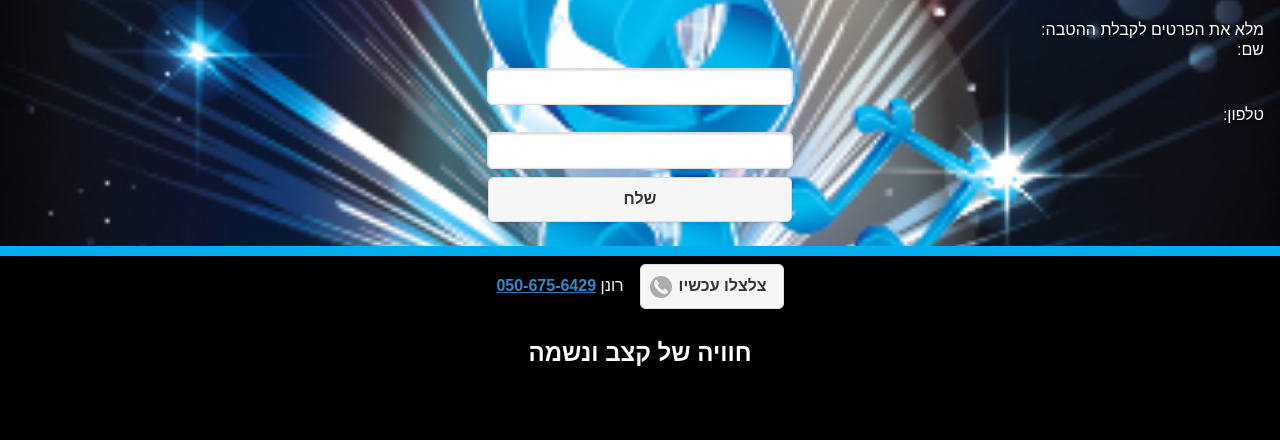
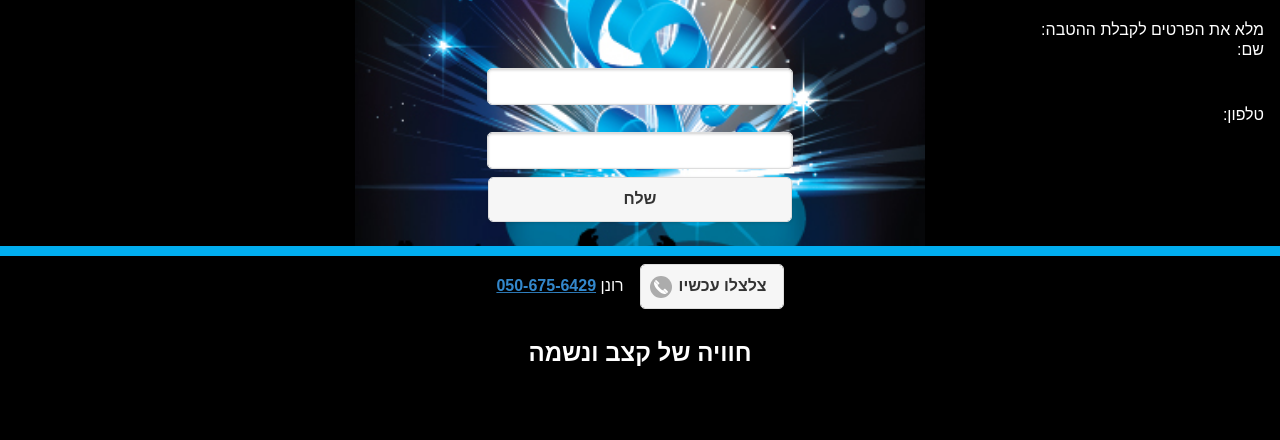
Before and after one commit to AviMoto/jquerymobile, a PHP site: page / in a window 1280 px wide. Shown: the part 360-800 px from the top of the page. Run offline with PHP 8.4, Linux system fonts and the light colour scheme.

Commit message:
change background and headers

```diff
--- a/assets/css/page.css
+++ b/assets/css/page.css
@@ -38,10 +38,10 @@ body {
 
 .ui-content {
 	background-image: url(../images/background.png);
-	-webkit-background-size: cover;
-	-moz-background-size: cover;
-	-o-background-size: cover;
-	background-size: cover;
+	-webkit-background-size: contain;
+	-moz-background-size: contain;
+	-o-background-size: contain;
+	background-size: contain;
 	background-repeat: no-repeat;
 	background-position: center center;
 	background-attachment: fixed;
@@ -95,6 +95,7 @@ iframe,.ui-input-text {
 
 #headerSlogen {
 	font-size: 90%;
+	margin: 0 29%;
 }
 
 picture {
```
Also changed, not shown: 5 other files.
